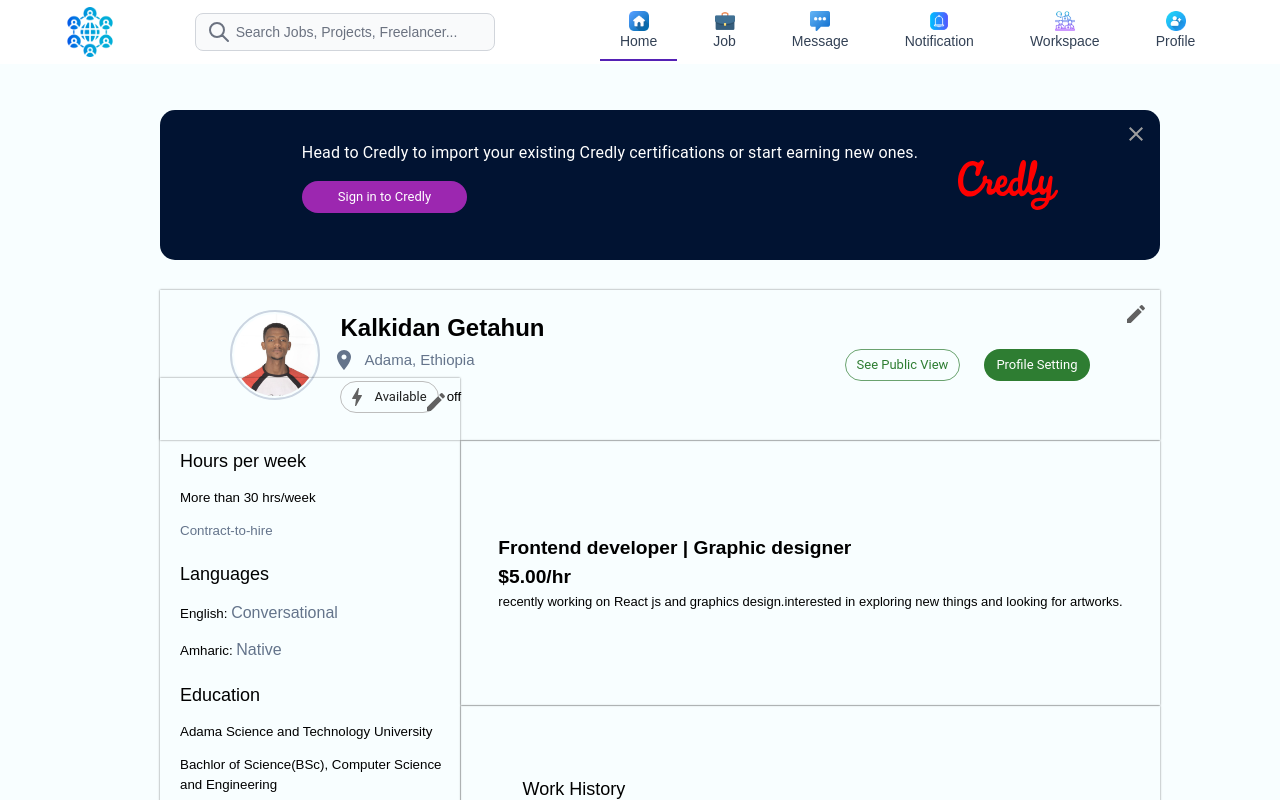
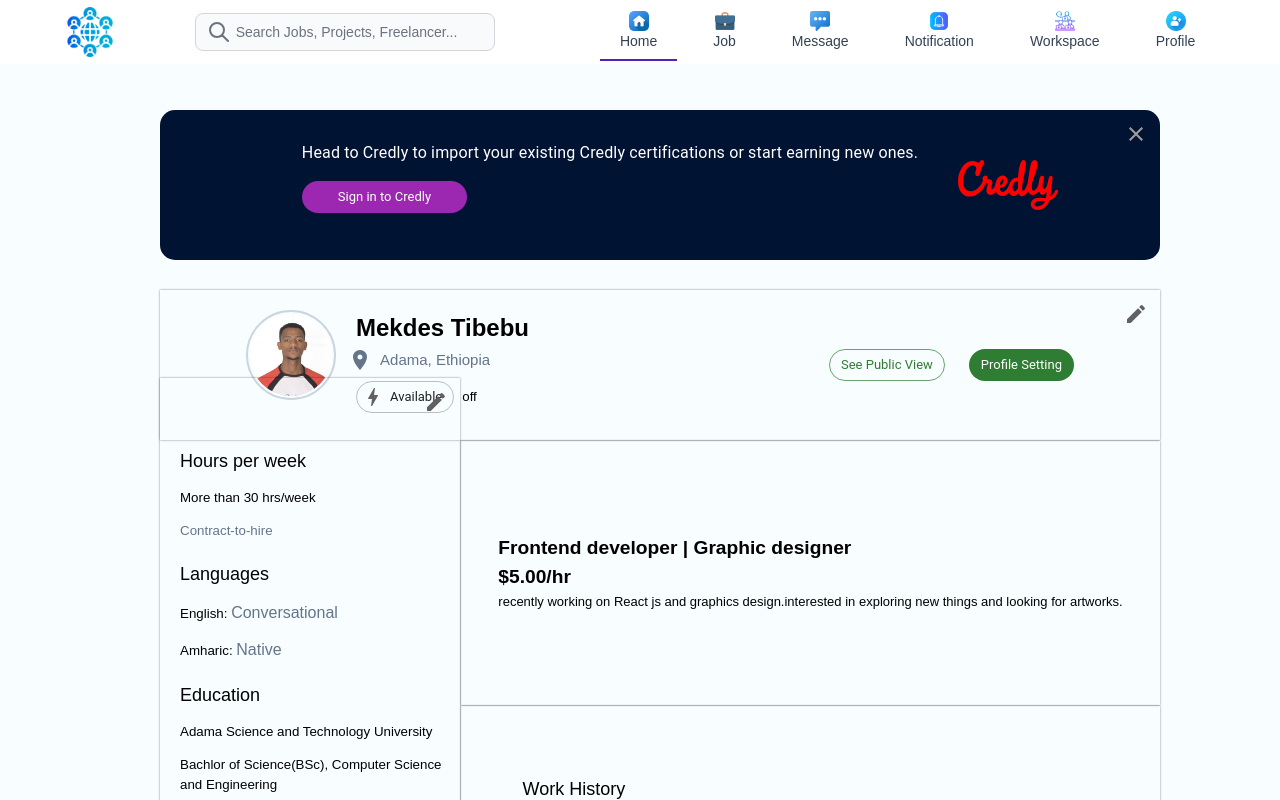
Before and after one commit to ColaborativeWorkpace-Colab/colabs-frontend, a React (Vite) app: page /editprofile in a window 1280 px wide. Shown: the top 800 px of the page. Built offline with nearby package versions, Linux system fonts and the light colour scheme; a web font is replaced by a local one.

Commit message:
profile update

```diff
--- a/src/pages/User/Freelancer/Profile/ProfileEditPage.jsx
+++ b/src/pages/User/Freelancer/Profile/ProfileEditPage.jsx
@@ -13,7 +13,7 @@ import Stack from '@mui/material/Stack';
 import { Divider } from '@material-ui/core';
 import CloseIcon from '@mui/icons-material/Close';
 import EditIcon from '@mui/icons-material/Edit';
-// import LowerLeft from './LowerLeft';
+// import LowerLeft from './LowerLeft'
 import LowerLeft from './LowerLeft';
 import LowerRight from './LowerRight';
 import Testimonials from './Testimonials';
@@ -146,7 +146,7 @@ const ProfileEditPage = () => {
             </div>
               <div>
               <div className='profile1'>
-                Kalkidan Getahun
+                Mekdes Tibebu
               </div>
               <div className='text-md text-slate-500 px-3'>
                 <LocationOnIcon size="small"/>
--- a/src/pages/User/Freelancer/Profile/ProfilePage.jsx
+++ b/src/pages/User/Freelancer/Profile/ProfilePage.jsx
@@ -64,7 +64,7 @@ const ProfilePage = () => {
 							/>
 						</div>
 						<div className="headerpara">
-							<h1>Kalkidan Getahun</h1>
+							<h1>Mekdes Tibebu</h1>
 							<p>Freelancer</p>
 						</div>
 
```
